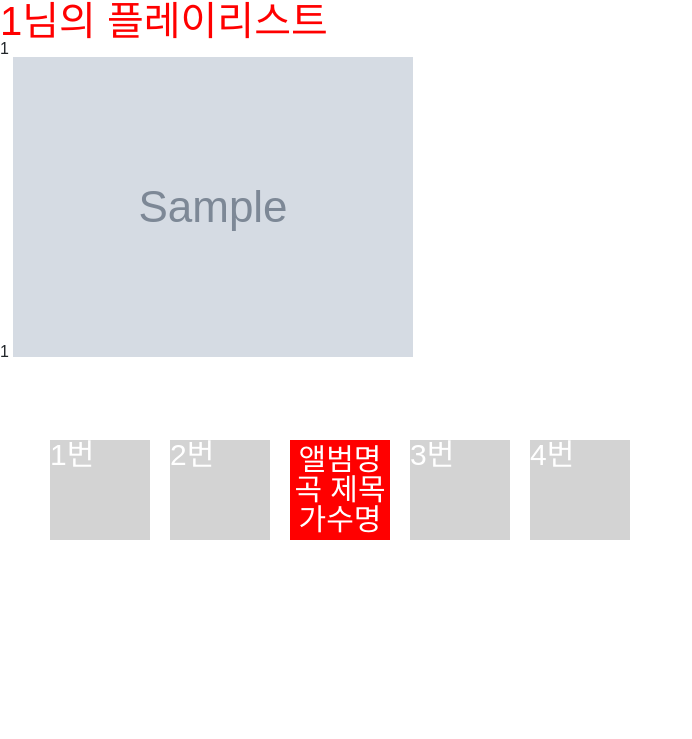
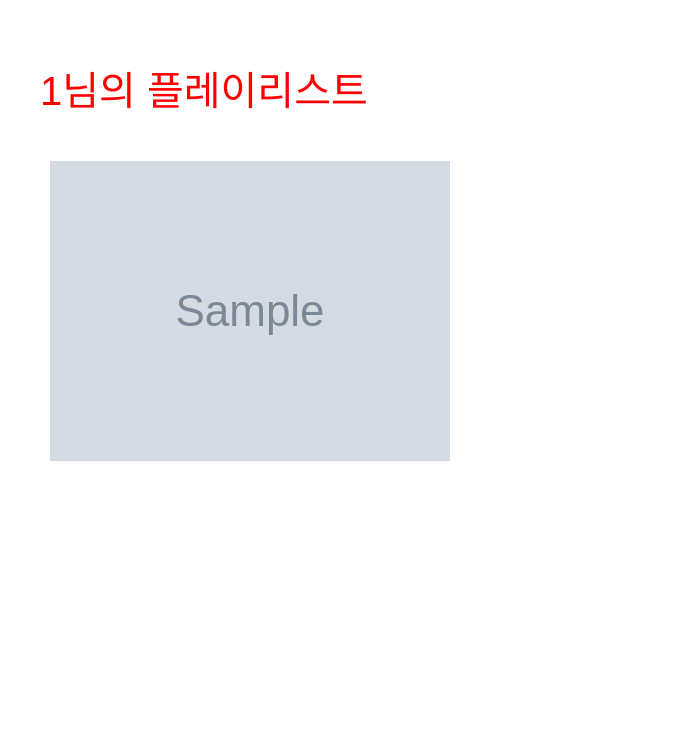
Before and after one commit to proamateur92/mini-project-team9, a Flask app: template main/templates/mypage.html in a window 1280 px wide. Shown: the part 163-902 px from the top of the page, without its empty margins (0-692 px from the left). After the commit the page ends 624 px from the top, so only its background shows below. Run offline with Flask 2, Linux system fonts and the light colour scheme; the template is opened without the code that fills it: most values are stand-ins (such as "Sample title", 1, 10 or a date in 2020); grey boxes marked "Sample" are stand-in pictures; some libraries are stand-ins or nearby versions; some web fonts are replaced.

Commit message:
플레이리스트 위치 변경 / 플레이리스트 붙이기 작업 중

```diff
--- a/main/static/css/screen/mypage.css
+++ b/main/static/css/screen/mypage.css
@@ -57,11 +57,17 @@
 }
 
 .album {
-    width: 100px;
-    height: 100px;
+    width: 200px;
+    height: 200px;
     background-color: lightgray;
+    /*object-fit:cover;*/
+    /*background-image:url("{{ i['cover'] }}");*/
     margin: 10px;
     font-size: 30px;
+}
+
+.album:hover{
+    background-color: red;
 }
 
 .album.special {
@@ -75,3 +81,7 @@
 .album span {
     font-size: 30px;
 }
+
+.idpli{
+    height:80px;
+}
--- a/main/templates/mypage.html
+++ b/main/templates/mypage.html
@@ -43,30 +43,36 @@
         </div>
     </header>
     <div>
-    <h1 style="font-size: 40px; color: red">{{ id }}님의 플레이리스트</h1>
-        {% for i in mypli %}
-            <h1>{{ i['id'] }}<h1>
-            {{ i['index'] }}
-            <img src="{{ i['cover'] }}" />
-        {% endfor %}
+
 <!--  마이페이지 제일 큰 틀  -->
     <div class="artist-main-info">
+        <div class="idpli">
+            <h1 style="font-size: 40px; color: red">{{ id }}님의 플레이리스트</h1>
+        </div>
+
         <div class="test">
-            <div class="album">1번</div>
-            <div class="album">2번</div>
-            <div class="album special">
-                <span>앨범명</span>
-                <span>곡 제목</span>
-                <span>가수명</span>
+            <div class="album">
+                {% for i in mypli %}
+{#                    <h1>{{ i['id'] }} <h1>#}
+{#                    {{ i['index'] }}#}
+                    <img src="{{ i['cover'] }}" width,height="400px" />
+                {% endfor %}
             </div>
-            <div class="album">3번</div>
-            <div class="album">4번</div>
+
+{#            <div class="album">1번</div>#}
+{#            <div class="album">2번</div>#}
+{#            <div class="album special">#}
+{#                <span>앨범명</span>#}
+{#                <span>곡 제목</span>#}
+{#                <span>가수명</span>#}
+{#            </div>#}
+{#            <div class="album">3번</div>#}
+{#            <div class="album">4번</div>#}
         </div>
 
 
         <div class="mylike" >
 <!--           밑에 내가 추가한 노래 목록 -->
-
         </div>
     </div>
 </body>
```
